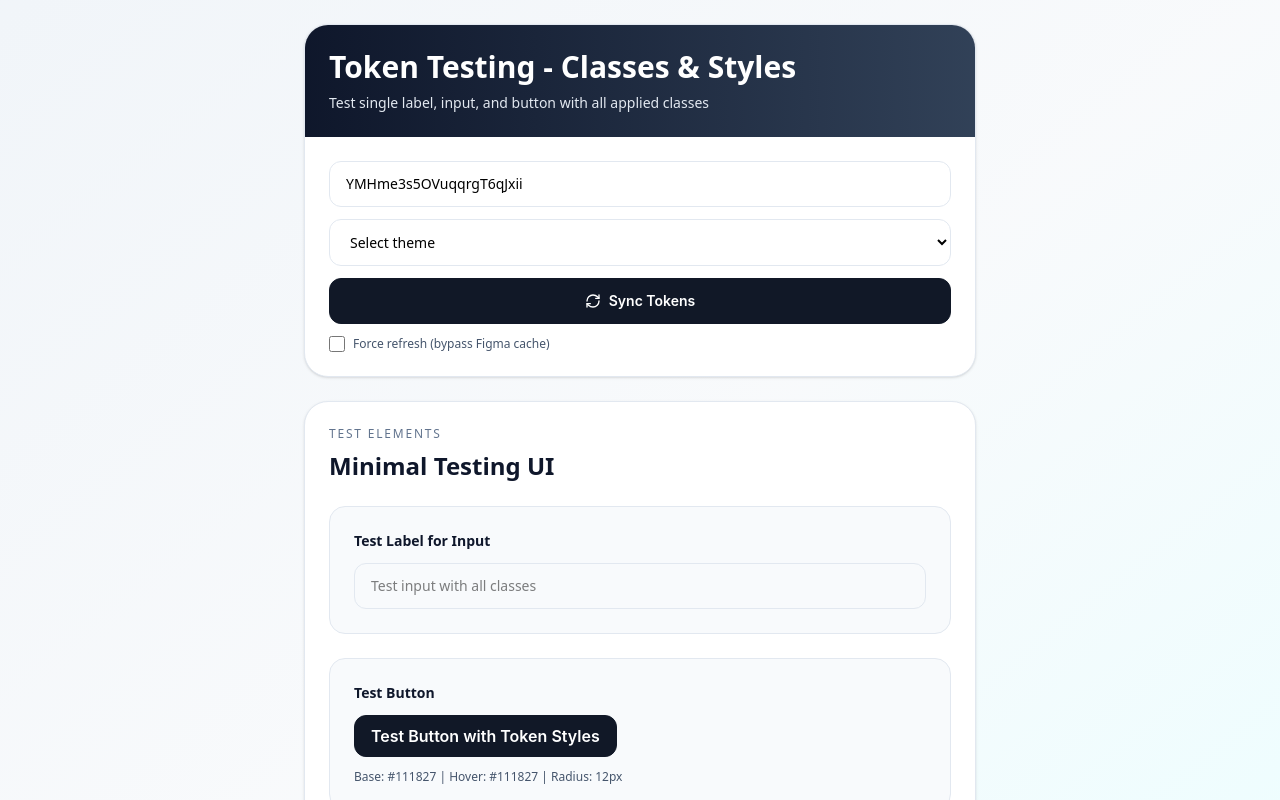
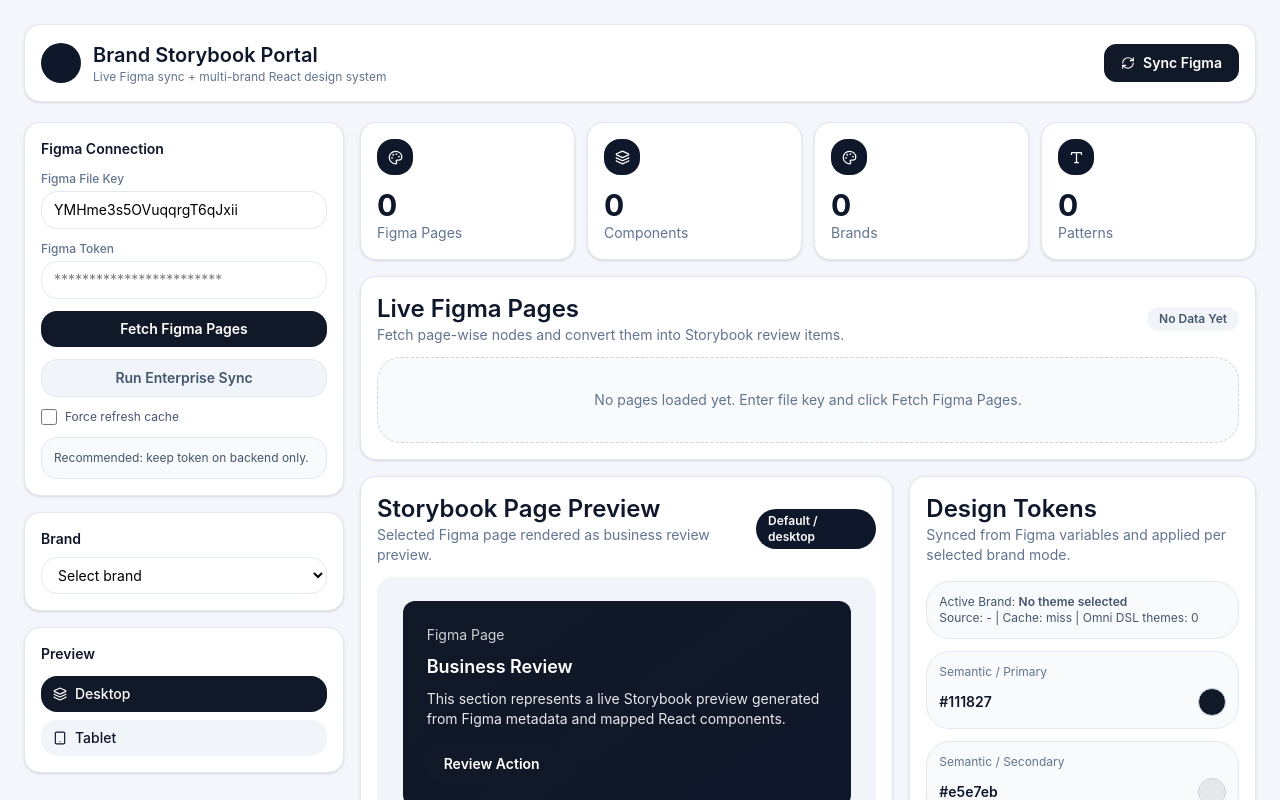
Before and after one commit to yogitadheeraj/omni-DSL, a React (Vite) app in the folder figma-token-storybook/web/: page / in a window 1280 px wide. Shown: the top 800 px of the page. Built offline with nearby package versions, Linux system fonts and the light colour scheme.

Commit message:
first commit

```diff
--- a/figma-token-storybook/web/src/components/BrandPreview.jsx
+++ b/figma-token-storybook/web/src/components/BrandPreview.jsx
@@ -1,41 +1,10 @@
 import React, { useMemo, useState } from "react";
-import { RefreshCw } from "lucide-react";
+import { Palette as Figma, Layers, Palette, RefreshCw, Tablet, Type } from "lucide-react";
 import { useTokens } from "../theme/TokenProvider";
-
-function tokenNameToCssVar(tokenName) {
-  return `--${tokenName.replaceAll(".", "-")}`;
-}
 
 function isColorToken(type, value) {
   if (String(type).toUpperCase() === "COLOR") return true;
   return /^(#([\da-f]{3,8})|rgb\(|rgba\(|hsl\(|hsla\()/i.test(String(value).trim());
-}
-
-function isSizeLike(value) {
-  return /^-?\d*\.?\d+(px|rem|em|%)$/i.test(String(value).trim());
-}
-
-function getTokenCategory(tokenName, tokenType) {
-  const type = String(tokenType).toLowerCase();
-  const name = tokenName.toLowerCase();
-
-  if (type.includes("color") || name.includes("color") || name.includes("brand")) return "Color";
-  if (name.includes("font") || name.includes("text") || name.includes("typography")) return "Typography";
-  if (name.includes("space") || name.includes("padding") || name.includes("margin") || name.includes("gap")) return "Spacing";
-  if (name.includes("radius") || name.includes("corner")) return "Border Radius";
-  if (name.includes("shadow") || name.includes("elevation")) return "Shadows";
-  if (name.includes("size") || name.includes("width") || name.includes("height")) return "Sizing";
-
-  return "Other";
-}
-
-function prettifyTokenName(tokenName) {
-  return tokenName
-    .replaceAll(".", " ")
-    .replaceAll("-", " ")
-    .replace(/\s+/g, " ")
-    .trim()
-    .replace(/\b\w/g, (char) => char.toUpperCase());
 }
 
 function firstTokenValue(tokens, names, fallback) {
@@ -59,78 +28,39 @@ export function BrandPreview() {
     loading,
     syncTokens
   } = useTokens();
-  const [query, setQuery] = useState("");
+  const [figmaToken, setFigmaToken] = useState("");
   const [isTestButtonHovered, setIsTestButtonHovered] = useState(false);
   const [forceRefresh, setForceRefresh] = useState(false);
+  const [previewMode, setPreviewMode] = useState("desktop");
 
   const themes = Object.keys(data?.brands ?? {});
   console.log("Available themes:", themes, activeTheme, data?.brands?.[activeTheme]);
   const activeTokens = data?.brands?.[activeTheme]?.tokens ?? {};
-  const tokenEntries = useMemo(() => {
-    return Object.entries(activeTokens).map(([name, token]) => {
-      const value = token?.value ?? "";
-      const resolvedValue = token?.resolvedValue ?? value;
-      const type = token?.type ?? "UNKNOWN";
-      const cssVar = tokenNameToCssVar(name);
+  const tokenEntries = useMemo(() => Object.entries(activeTokens).map(([name, token]) => ({
+    name,
+    value: token?.value ?? "",
+    resolvedValue: token?.resolvedValue ?? token?.value ?? "",
+    type: token?.type ?? "UNKNOWN",
+    isColor: isColorToken(token?.type, token?.resolvedValue ?? token?.value)
+  })), [activeTokens]);
 
-      return {
-        name,
-        displayName: prettifyTokenName(name),
-        value,
-        resolvedValue,
-        type,
-        cssVar,
-        isAlias: String(value).startsWith("alias:"),
-        isColor: isColorToken(type, resolvedValue),
-        isSizeLike: isSizeLike(resolvedValue),
-        category: getTokenCategory(name, type)
-      };
-    });
-  }, [activeTokens]);
-
-  const filteredTokens = useMemo(() => {
-    if (!query.trim()) return tokenEntries;
-
-    const lowerQuery = query.trim().toLowerCase();
-    return tokenEntries.filter((token) => {
-      return (
-        token.name.toLowerCase().includes(lowerQuery) ||
-        token.displayName.toLowerCase().includes(lowerQuery) ||
-        String(token.value).toLowerCase().includes(lowerQuery) ||
-        String(token.resolvedValue).toLowerCase().includes(lowerQuery) ||
-        String(token.type).toLowerCase().includes(lowerQuery) ||
-        token.category.toLowerCase().includes(lowerQuery)
-      );
-    });
-  }, [query, tokenEntries]);
-
-  const groupedTokens = useMemo(() => {
-    return filteredTokens.reduce((accumulator, token) => {
-      if (!accumulator[token.category]) {
-        accumulator[token.category] = [];
-      }
-      accumulator[token.category].push(token);
-      return accumulator;
-    }, {});
-  }, [filteredTokens]);
+  const colorTokens = useMemo(() => tokenEntries.filter((token) => token.isColor).slice(0, 5), [tokenEntries]);
 
   const summary = useMemo(() => {
     const colorCount = tokenEntries.filter((token) => token.isColor).length;
-    const aliasCount = tokenEntries.filter((token) => token.isAlias).length;
-    const categories = new Set(tokenEntries.map((token) => token.category)).size;
+    return {
+      pages: 0,
+      components: tokenEntries.length,
+      brands: themes.length,
+      patterns: colorCount
+    };
+  }, [tokenEntries, themes.length]);
 
-    return {
-      total: tokenEntries.length,
-      colorCount,
-      aliasCount,
-      categories
-    };
-  }, [tokenEntries]);
-
-  // Test variables
   const activeBrandName = data?.brands?.[activeTheme]?.name ?? "No theme selected";
   const previewPrimary = firstTokenValue(activeTokens, ["color.brand.primary.base", "color.primary", "brand.primary"], "#111827");
+  const previewSecondary = firstTokenValue(activeTokens, ["color.brand.secondary.base", "color.secondary", "brand.secondary"], "#e5e7eb");
   const previewInverse = firstTokenValue(activeTokens, ["color.text.inverse", "text.inverse"], "#ffffff");
+  const previewText = firstTokenValue(activeTokens, ["color.text.default", "text.default"], "#111827");
   const previewRadius = firstTokenValue(activeTokens, ["radius.card", "radius.md", "radius.lg"], "12px");
   const previewFont = firstTokenValue(activeTokens, ["font.family.base", "font.family.primary"], "Inter");
   const buttonPaddingY = firstTokenValue(activeTokens, ["button.md.padding-y", "button.padding-y", "spacing.sm"], "8px");
@@ -171,125 +101,247 @@ export function BrandPreview() {
     ["button.primary.hover.radius", "button.primary.radius.hover"],
     buttonBaseRadius
   );
+
+  const metricCards = [
+    { label: "Figma Pages", value: summary.pages, icon: Figma },
+    { label: "Components", value: summary.components, icon: Layers },
+    { label: "Brands", value: summary.brands, icon: Palette },
+    { label: "Patterns", value: summary.patterns, icon: Type }
+  ];
+
   return (
-    <div className="min-h-screen bg-gradient-to-br from-slate-100 via-slate-50 to-cyan-50 p-6">
-      <div className="mx-auto max-w-2xl">
-        {/* Header Section */}
-        <section className="overflow-hidden rounded-3xl border border-slate-200 bg-white shadow-sm mb-6">
-          <div className="bg-gradient-to-r from-slate-900 to-slate-700 p-6 text-white">
-            <h1 className="text-3xl font-bold">Token Testing - Classes & Styles</h1>
-            <p className="mt-2 text-sm text-slate-200">Test single label, input, and button with all applied classes</p>
+    <div className="min-h-screen bg-[#f4f6fb] p-4 md:p-6" style={{ fontFamily: previewFont }}>
+      <div className="mx-auto max-w-7xl">
+        <header className="mb-5 flex items-center justify-between rounded-2xl border border-slate-200 bg-white px-4 py-4 shadow-sm">
+          <div className="flex items-center gap-3">
+            <span className="flex h-10 w-10 items-center justify-center rounded-xl bg-slate-900 text-white">
+
+            </span>
+            <div>
+              <h1 className="text-xl font-semibold text-slate-900">Brand Storybook Portal</h1>
+              <p className="text-xs text-slate-500">Live Figma sync + multi-brand React design system</p>
             </div>
+          </div>
+          <button
+            onClick={() => syncTokens(forceRefresh)}
+            className="inline-flex items-center gap-2 rounded-xl px-4 py-2 text-sm font-semibold transition-all"
+            style={{
+              background: isTestButtonHovered ? buttonHoverBg : buttonBaseBg,
+              color: isTestButtonHovered ? buttonHoverText : buttonBaseText,
+              border: `1px solid ${isTestButtonHovered ? buttonHoverBorder : buttonBaseBorder}`,
+              borderRadius: isTestButtonHovered ? buttonHoverRadius : buttonBaseRadius
+            }}
+            onMouseEnter={() => setIsTestButtonHovered(true)}
+            onMouseLeave={() => setIsTestButtonHovered(false)}
+          >
+            <RefreshCw size={14} className={loading ? "animate-spin" : ""} />
+            {loading ? "Syncing..." : "Sync Figma"}
+          </button>
+        </header>
 
-          <div className="p-6 space-y-4">
-            <div className="grid gap-3">
+        <div className="grid gap-4 lg:grid-cols-[320px_1fr]">
+          <aside className="space-y-4">
+            <section className="rounded-2xl border border-slate-200 bg-white p-4 shadow-sm">
+              <h2 className="mb-3 text-sm font-semibold text-slate-900">Figma Connection</h2>
+              <div className="space-y-3">
+                <div>
+                  <p className="mb-1 text-xs font-medium text-slate-500">Figma File Key</p>
                   <input
                     value={fileKey}
                     onChange={(e) => setFileKey(e.target.value)}
-                placeholder="Figma file key"
-                className="rounded-xl border border-slate-200 px-4 py-3 text-sm outline-none focus:border-slate-400"
+                    className="w-full rounded-lg border border-slate-200 px-3 py-2 text-sm outline-none focus:border-slate-400"
                   />
-
-              <select
-                value={activeTheme}
-                onChange={(e) => setActiveTheme(e.target.value)}
-                className="rounded-xl border border-slate-200 px-4 py-3 text-sm outline-none focus:border-slate-400"
-              >
-                <option value="">Select theme</option>
-                {themes.map((theme) => (
-                  <option key={theme} value={theme}>{data.brands[theme].name}</option>
-                ))}
-              </select>
-
+                </div>
+                <div>
+                  <p className="mb-1 text-xs font-medium text-slate-500">Figma Token</p>
+                  <input
+                    type="password"
+                    value={figmaToken}
+                    onChange={(e) => setFigmaToken(e.target.value)}
+                    placeholder="************************"
+                    className="w-full rounded-lg border border-slate-200 px-3 py-2 text-sm outline-none focus:border-slate-400"
+                  />
+                </div>
                 <button
                   onClick={() => syncTokens(forceRefresh)}
-                className="flex items-center justify-center gap-2 rounded-xl px-5 py-3 text-sm font-semibold"
-                style={{
-                  background: previewPrimary,
-                  color: previewInverse,
-                  border: `1px solid ${previewPrimary}`,
-                  borderRadius: previewRadius,
-                  fontFamily: previewFont
-                }}
+                  className="w-full rounded-lg px-3 py-2 text-sm font-semibold text-white cursor-pointer transition-all"
+                  style={{ background: previewPrimary }}
                 >
-                <RefreshCw size={16} className={loading ? "animate-spin" : ""} />
-                {loading ? "Syncing" : "Sync Tokens"}
+                  Fetch Figma Pages
                 </button>
-
-              <label className="inline-flex items-center gap-2 text-xs text-slate-600">
+                <button
+                  type="button"
+                  className="w-full rounded-lg border border-slate-200 bg-slate-100 px-3 py-2 text-sm font-semibold text-slate-600"
+                >
+                  Run Enterprise Sync
+                </button>
+                <label className="flex items-center gap-2 text-xs text-slate-600">
                   <input
                     type="checkbox"
                     checked={forceRefresh}
                     onChange={(e) => setForceRefresh(e.target.checked)}
                     className="h-4 w-4 rounded border-slate-300"
                   />
-                Force refresh (bypass Figma cache)
+                  Force refresh cache
                 </label>
+                <div className="rounded-lg border border-slate-200 bg-slate-50 p-3 text-xs text-slate-600">
+                  Recommended: keep token on backend only.
                 </div>
               </div>
             </section>
 
-        {/* Test Section - Single Label, Input, Button */}
-        <section className="rounded-3xl border border-slate-200 bg-white p-6 shadow-sm">
-          <p className="text-xs uppercase tracking-[0.15em] text-slate-500">Test Elements</p>
-          <h2 className="mt-2 text-2xl font-bold text-slate-900">Minimal Testing UI</h2>
+            <section className="rounded-2xl border border-slate-200 bg-white p-4 shadow-sm">
+              <h3 className="mb-2 text-sm font-semibold text-slate-900">Brand</h3>
+              <select
+                value={activeTheme}
+                onChange={(e) => setActiveTheme(e.target.value)}
+                className="w-full rounded-lg border border-slate-200 px-3 py-2 text-sm outline-none focus:border-slate-400"
+              >
+                <option value="">Select brand</option>
+                {themes.map((theme) => (
+                  <option key={theme} value={theme}>{data?.brands?.[theme]?.name ?? theme}</option>
+                ))}
+              </select>
+            </section>
 
-          <div className="mt-6 space-y-6">
-            {/* Test Input with Label */}
-            <div className="rounded-2xl border border-slate-200 p-6 bg-slate-50">
-              <label htmlFor="testInput" className="text-sm font-semibold text-slate-900 block mb-3">
-                Test Label for Input
-              </label>
-              <input
-                id="testInput"
-                type="text"
-                placeholder="Test input with all classes"
-                className="w-full rounded-xl border border-slate-200 px-4 py-3 text-sm outline-none focus:border-slate-400 focus:ring-2 focus:ring-slate-200"
-              />
+            <section className="rounded-2xl border border-slate-200 bg-white p-4 shadow-sm">
+              <h3 className="mb-3 text-sm font-semibold text-slate-900">Preview</h3>
+              <div className="space-y-2">
+                <button
+                  type="button"
+                  onClick={() => setPreviewMode("desktop")}
+                  className="flex w-full items-center gap-2 rounded-lg px-3 py-2 text-sm font-medium"
+                  style={{ background: previewMode === "desktop" ? previewPrimary : "#f1f5f9", color: previewMode === "desktop" ? previewInverse : "#0f172a" }}
+                >
+                  <Layers size={14} /> Desktop
+                </button>
+                <button
+                  type="button"
+                  onClick={() => setPreviewMode("tablet")}
+                  className="flex w-full items-center gap-2 rounded-lg px-3 py-2 text-sm font-medium"
+                  style={{ background: previewMode === "tablet" ? previewPrimary : "#f1f5f9", color: previewMode === "tablet" ? previewInverse : "#0f172a" }}
+                >
+                  <Tablet size={14} /> Tablet
+                </button>
+              </div>
+            </section>
+          </aside>
+
+          <main className="space-y-4">
+            <section className="grid gap-3 sm:grid-cols-2 xl:grid-cols-4">
+              {metricCards.map((metric) => {
+                const Icon = metric.icon;
+                return (
+                  <article key={metric.label} className="rounded-2xl border border-slate-200 bg-white p-4 shadow-sm">
+                    <span className="mb-3 inline-flex h-9 w-9 items-center justify-center rounded-lg bg-slate-900 text-white">
+                      <Icon size={15} />
+                    </span>
+                    <p className="text-3xl font-bold text-slate-900">{metric.value}</p>
+                    <p className="text-sm text-slate-500">{metric.label}</p>
+                  </article>
+                );
+              })}
+            </section>
+
+            <section className="rounded-2xl border border-slate-200 bg-white p-4 shadow-sm">
+              <div className="mb-3 flex items-center justify-between">
+                <div>
+                  <h2 className="text-2xl font-semibold text-slate-900">Live Figma Pages</h2>
+                  <p className="text-sm text-slate-500">Fetch page-wise nodes and convert them into Storybook review items.</p>
+                </div>
+                <span className="rounded-full bg-slate-100 px-3 py-1 text-xs font-semibold text-slate-600">No Data Yet</span>
+              </div>
+              <div className="rounded-xl border border-dashed border-slate-300 bg-slate-50 p-8 text-center text-sm text-slate-500">
+                No pages loaded yet. Enter file key and click Fetch Figma Pages.
+              </div>
+            </section>
+
+            <section className="grid gap-4 lg:grid-cols-[2fr_1.3fr]">
+              <article className="rounded-2xl border border-slate-200 bg-white p-4 shadow-sm">
+                <div className="mb-3 flex items-center justify-between">
+                  <div>
+                    <h3 className="text-2xl font-semibold text-slate-900">Storybook Page Preview</h3>
+                    <p className="text-sm text-slate-500">Selected Figma page rendered as business review preview.</p>
+                  </div>
+                  <span className="rounded-full bg-slate-900 px-3 py-1 text-xs font-semibold text-white">Default / {previewMode}</span>
                 </div>
 
-            {/* Test Button */}
-            <div className="mt-4 rounded-2xl border border-slate-200 bg-slate-50 p-6">
-              <p className="text-sm font-semibold text-slate-900 mb-3">Test Button</p>
+                <div className="rounded-2xl bg-slate-100 p-6">
+                  <div
+                    className="mx-auto max-w-md rounded-2xl p-6 text-white"
+                    style={{
+                      background: `linear-gradient(145deg, ${previewPrimary}, #0f172a)`,
+                      borderRadius: previewRadius
+                    }}
+                  >
+                    <p className="text-sm opacity-80">Figma Page</p>
+                    <h4 className="mt-2 text-lg font-semibold">Business Review</h4>
+                    <p className="mt-2 text-sm opacity-90">
+                      This section represents a live Storybook preview generated from Figma metadata and mapped React components.
+                    </p>
                     <button
                       type="button"
-                onMouseEnter={() => setIsTestButtonHovered(true)}
-                onMouseLeave={() => setIsTestButtonHovered(false)}
-                className="font-semibold transition-all duration-200"
+                      className="mt-4 text-sm font-semibold transition-all"
                       style={{
                         background: isTestButtonHovered ? buttonHoverBg : buttonBaseBg,
                         color: isTestButtonHovered ? buttonHoverText : buttonBaseText,
                         borderRadius: isTestButtonHovered ? buttonHoverRadius : buttonBaseRadius,
                         padding: `${buttonPaddingY} ${buttonPaddingX}`,
-                  border: `1px solid ${isTestButtonHovered ? buttonHoverBorder : buttonBaseBorder}`,
-                  fontFamily: previewFont
+                        border: `1px solid ${isTestButtonHovered ? buttonHoverBorder : buttonBaseBorder}`
                       }}
+                      onMouseEnter={() => setIsTestButtonHovered(true)}
+                      onMouseLeave={() => setIsTestButtonHovered(false)}
                     >
-                Test Button with Token Styles
+                      Review Action
                     </button>
-              <p className="mt-3 text-xs text-slate-600">
-                Base: {buttonBaseBg} | Hover: {buttonHoverBg} | Radius: {isTestButtonHovered ? buttonHoverRadius : buttonBaseRadius}
-              </p>
+                  </div>
+                </div>
+              </article>
+
+              <article className="rounded-2xl border border-slate-200 bg-white p-4 shadow-sm">
+                <h3 className="text-2xl font-semibold text-slate-900">Design Tokens</h3>
+                <p className="mb-4 text-sm text-slate-500">Synced from Figma variables and applied per selected brand mode.</p>
+                <div className="space-y-3">
+                  <div className="rounded-xl border border-slate-200 bg-slate-50 p-3 text-xs text-slate-600">
+                    Active Brand: <span className="font-semibold">{activeBrandName}</span><br />
+                    Source: {data?.source ?? "-"} | Cache: {data?.cache?.hit ? "hit" : "miss"} | Omni DSL themes: {data?.omniDsl?.themeCount ?? 0}
+                  </div>
+                  <div className="rounded-xl border border-slate-200 bg-slate-50 p-3">
+                    <p className="text-xs text-slate-500">Semantic / Primary</p>
+                    <div className="mt-2 flex items-center justify-between">
+                      <span className="text-sm font-semibold text-slate-900">{previewPrimary}</span>
+                      <span className="h-7 w-7 rounded-lg border border-slate-300" style={{ background: previewPrimary }} />
+                    </div>
+                  </div>
+                  <div className="rounded-xl border border-slate-200 bg-slate-50 p-3">
+                    <p className="text-xs text-slate-500">Semantic / Secondary</p>
+                    <div className="mt-2 flex items-center justify-between">
+                      <span className="text-sm font-semibold text-slate-900">{previewSecondary}</span>
+                      <span className="h-7 w-7 rounded-lg border border-slate-300" style={{ background: previewSecondary }} />
+                    </div>
+                  </div>
+                  <div className="rounded-xl border border-slate-200 bg-slate-50 p-3">
+                    <p className="text-xs text-slate-500">Text / Default</p>
+                    <div className="mt-2 flex items-center justify-between">
+                      <span className="text-sm font-semibold text-slate-900">{previewText}</span>
+                      <span className="h-7 w-7 rounded-lg border border-slate-300" style={{ background: previewText }} />
+                    </div>
                   </div>
 
-            {/* Brand Info */}
-            <div className="rounded-2xl border border-slate-200 p-6 bg-gradient-to-br from-blue-50 to-cyan-50">
-              <p className="text-xs uppercase tracking-wide text-slate-500">Active Brand : {activeBrandName}</p>
-              <p className="mt-2 text-xs text-slate-600">
-                Source: {data?.source ?? "-"} | Cache: {data?.cache?.hit ? "hit" : "miss"} | Omni DSL themes: {data?.omniDsl?.themeCount ?? 0}
-              </p>
-
-              <div className="mt-4 flex items-center gap-3">
-                <span
-                  className="h-8 w-8 rounded-lg border border-slate-300"
-                  style={{ background: previewPrimary }}
-                  title="Primary Color"
-                />
-                <span className="text-sm text-slate-600">Primary Color: {previewPrimary}</span>
+                  {colorTokens.map((token) => (
+                    <div key={token.name} className="rounded-xl border border-slate-200 bg-white p-3">
+                      <p className="text-xs text-slate-500">{token.name}</p>
+                      <div className="mt-2 flex items-center justify-between">
+                        <span className="text-sm font-semibold text-slate-900">{token.resolvedValue}</span>
+                        <span className="h-7 w-7 rounded-lg border border-slate-300" style={{ background: token.resolvedValue }} />
                       </div>
                     </div>
+                  ))}
                 </div>
+              </article>
             </section>
+          </main>
+        </div>
       </div>
     </div>
   );
--- a/figma-token-storybook/web/src/style.css
+++ b/figma-token-storybook/web/src/style.css
@@ -2,9 +2,46 @@
 
 :root {
   --color-brand-primary: #111827;
+  --color-brand-secondary: #e5e7eb;
+  --color-brand-danger: #dc2626;
   --color-surface-default: #ffffff;
   --color-text-default: #111827;
+  --color-text-inverse: #ffffff;
   --font-family-base: Inter, sans-serif;
-  --radius-card: 16px;
+  --font-size-sm: 12px;
+  --font-size-md: 14px;
+  --font-size-lg: 16px;
+  --radius-sm: 6px;
+  --radius-md: 12px;
+  --radius-lg: 16px;
+  --radius-xl: 24px;
+  --radius-full: 999px;
+  --spacing-sm: 8px;
   --spacing-md: 16px;
+  --spacing-lg: 24px;
+  --button-sm-height: 32px;
+  --button-sm-padding-x: 12px;
+  --button-sm-padding-y: 6px;
+  --button-sm-font-size: 12px;
+  --button-md-height: 40px;
+  --button-md-padding-x: 16px;
+  --button-md-padding-y: 10px;
+  --button-md-font-size: 14px;
+  --button-lg-height: 48px;
+  --button-lg-padding-x: 20px;
+  --button-lg-padding-y: 12px;
+  --button-lg-font-size: 16px;
+  --button-xl-height: 56px;
+  --button-xl-padding-x: 24px;
+  --button-xl-padding-y: 14px;
+  --button-xl-font-size: 18px;
 }
+
+.input {
+  width: 100%;
+  border-radius: 12px;
+  border: 1px solid #e5e7eb;
+  background: white;
+  padding: 10px 12px;
+  outline: none;
+}
--- a/figma-token-storybook/web/vite.config.js
+++ b/figma-token-storybook/web/vite.config.js
@@ -1,6 +1,7 @@
 import { defineConfig } from "vite";
 import react from "@vitejs/plugin-react";
+import tailwindcss from "@tailwindcss/vite";
 
 export default defineConfig({
-  plugins: [react()],
+  plugins: [react(), tailwindcss()],
 });
```
Also changed, not shown: 1 other file (tests, documents, lock files or other folders). Lines whose indentation alone changed are shown as unchanged.
